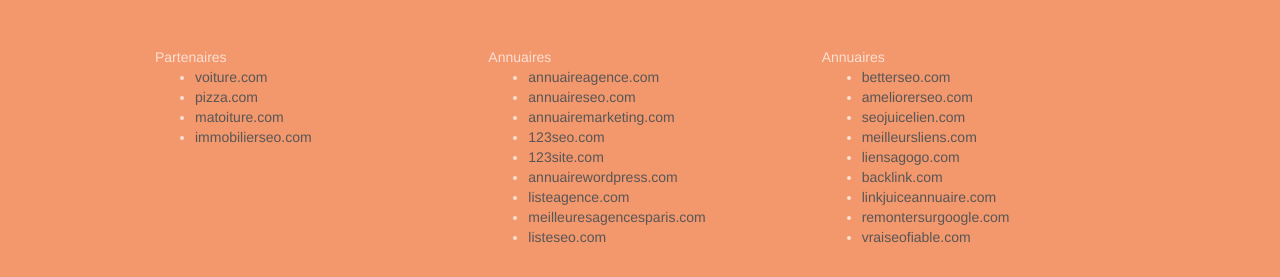
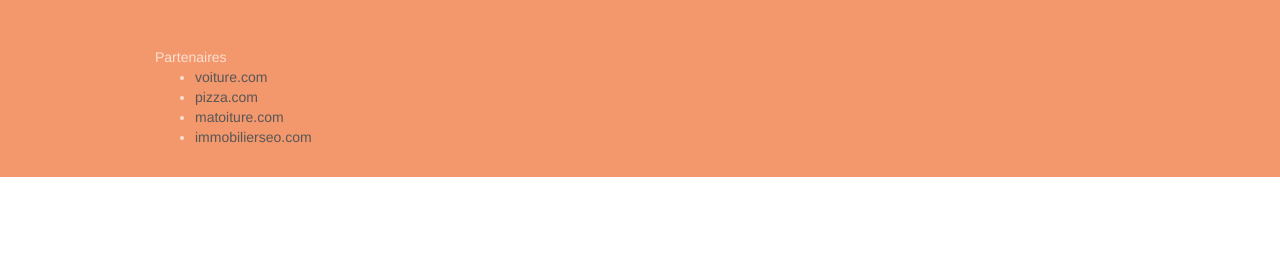
Before and after one commit to ClementCar/Projet-4, a website: page index.html in a window 1280 px wide. Shown: the part 3427-3704 px from the top of the page. After the commit the page ends 3604 px from the top, so only its background shows below. Drawn offline with Linux system fonts and the light colour scheme.

Commit message:
Suppression liens abusifs

```diff
--- a/index.html
+++ b/index.html
@@ -273,34 +273,6 @@
 											<li><a title="Immobilier" href="immobilierseo.com">immobilierseo.com</a></li>
 										</ul>
 								</div>
-								<div class="col-sm-4">
-									Annuaires
-									<ul>
-										<li><a title="Annuaire d'agence" href="annuaireagence.com">annuaireagence.com</a></li>
-										<li><a title="Annuaire SEO" href="annuaireseo.com">annuaireseo.com</a></li>
-										<li><a title="Annuaire marketing" href="annuairemarketing.com">annuairemarketing.com</a></li>
-										<li><a title="123 SEOture" href="123seoture.com">123seo.com</a></li>
-										<li><a title="123 Site" href="123site.com">123site.com</a></li>
-										<li><a title="Annuaire WordPress" href="annuairewordpress.com">annuairewordpress.com</a></li>
-										<li><a title="Liste d'agences" href="listeagence.com">listeagence.com</a></li>
-										<li><a title="Meilleures agences de paris" href="meilleuresagencesparis.com">meilleuresagencesparis.com</a></li>
-										<li><a title="Liste SEO" href="listeseo.com">listeseo.com</a></li>
-									</ul>
-								</div>
-								<div class="col-sm-4">
-									Annuaires
-									<ul>
-										<li><a title="Better SEO" href="betterseo.com">betterseo.com</a></li>
-										<li><a title="Améliorer SEO" href="ameliorerseo.com">ameliorerseo.com</a></li>
-										<li><a title="SEO juice" href="seojuicelien.com">seojuicelien.com</a></li>
-										<li><a title="Meilleurs liens" href="meilleursliens.com">meilleursliens.com</a></li>
-										<li><a title="Liens" href="liensagogo.com">liensagogo.com</a></li>
-										<li><a title="BackLink" href="backlink.com">backlink.com</a></li>
-										<li><a title="Annuaire LinkJuice" href="linkjuiceannuaire.com">linkjuiceannuaire.com</a></li>
-										<li><a title="Remonter sur Google" href="remontersurgoogle.com">remontersurgoogle.com</a></li>
-										<li><a title="SEO fiable" href="vraiseofiable.com">vraiseofiable.com</a></li>
-									</ul>
-								</div>
 							</div>
 						</div>
 					</div>
```
